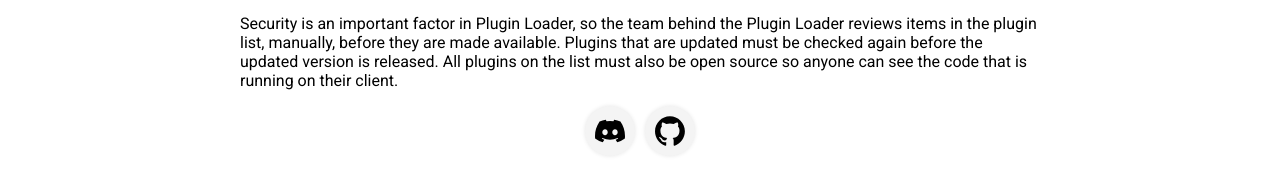
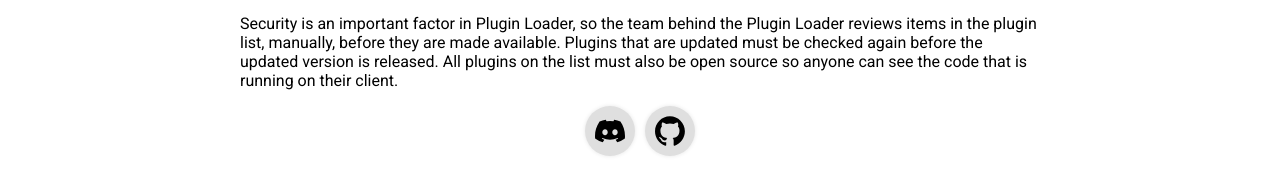
Before and after one commit to sepluginloader/sepluginloader.github.io, a Jekyll site: the page built from index.html, in a window 1280 px wide. Shown: the part 299-494 px from the top of the page. Built offline with Jekyll 4.4.1, drawn with Linux system fonts in a browser that asks for light colours.

Commit message:
Fix button color

```diff
--- a/css/global.css
+++ b/css/global.css
@@ -6,6 +6,7 @@
 	--text-color: black;
 	--content-bg-color: white;
 	--content-border-color: #b6b6b6;
+	--button-color: #dfdfdf;
 }
 @media (prefers-color-scheme: dark) {
 	:root {
@@ -16,6 +17,7 @@
 		--text-color: #f4f4f4;
 		--content-bg-color: #312f3a;
 		--content-border-color: #2e2e2e;
+		--button-color: #f4f4f4;
 	}
 }
 
@@ -34,7 +36,7 @@ body {
 
 a {
 	text-decoration: none;
-	color: var(--header-text-color);
+	color: var(--text-color);
 }
 
 .header {
@@ -218,7 +220,7 @@ h1, h2, h3, h4, h5, h6 {
 	border-radius: 50%;
 	width: 50px;
 	height: 50px;
-	background-color: #f4f4f4;
+	background-color: var(--button-color);
 	box-shadow: 0 0 4px 0 rgba(0, 0, 0, .1);
 	display: flex;
 	justify-content: center;
```
